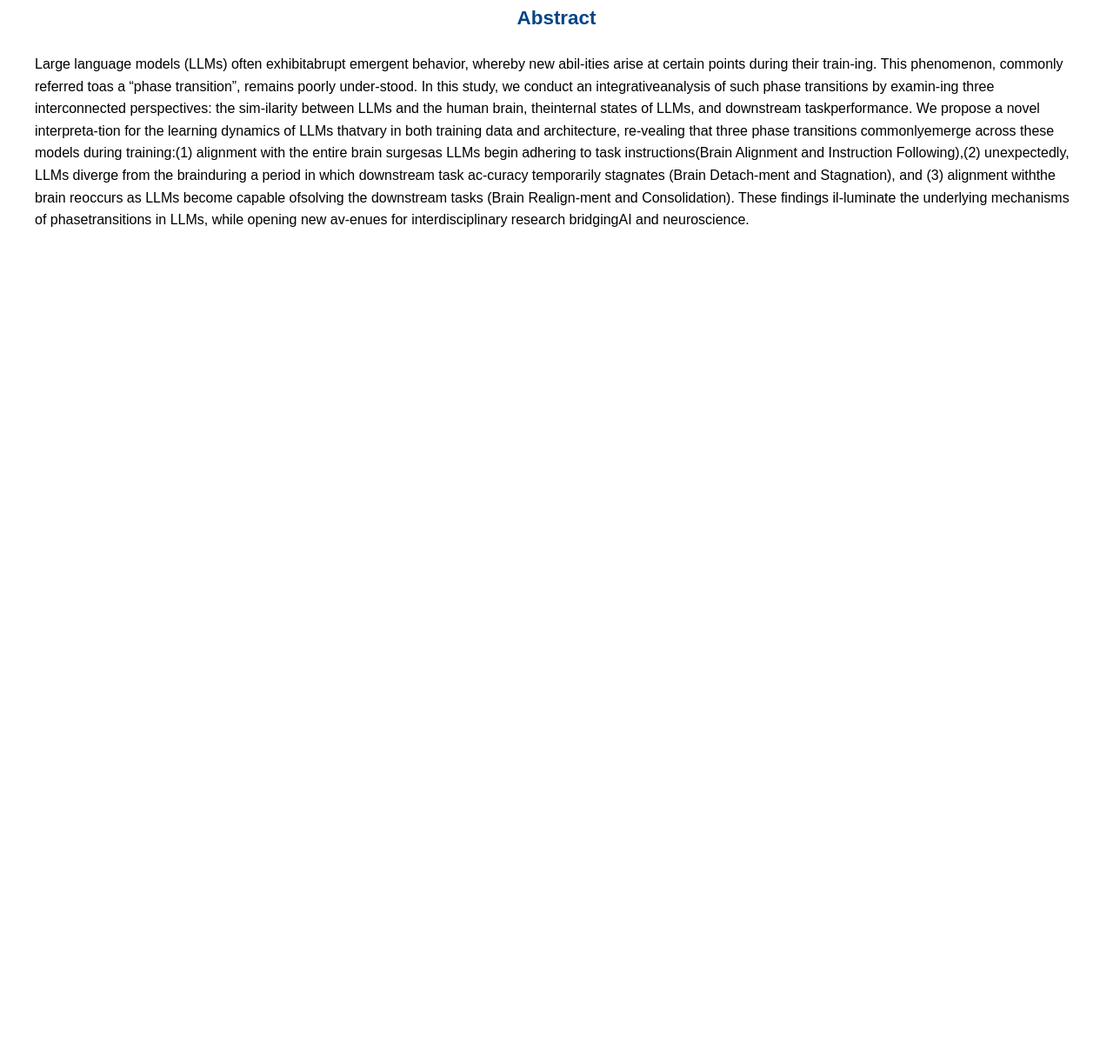
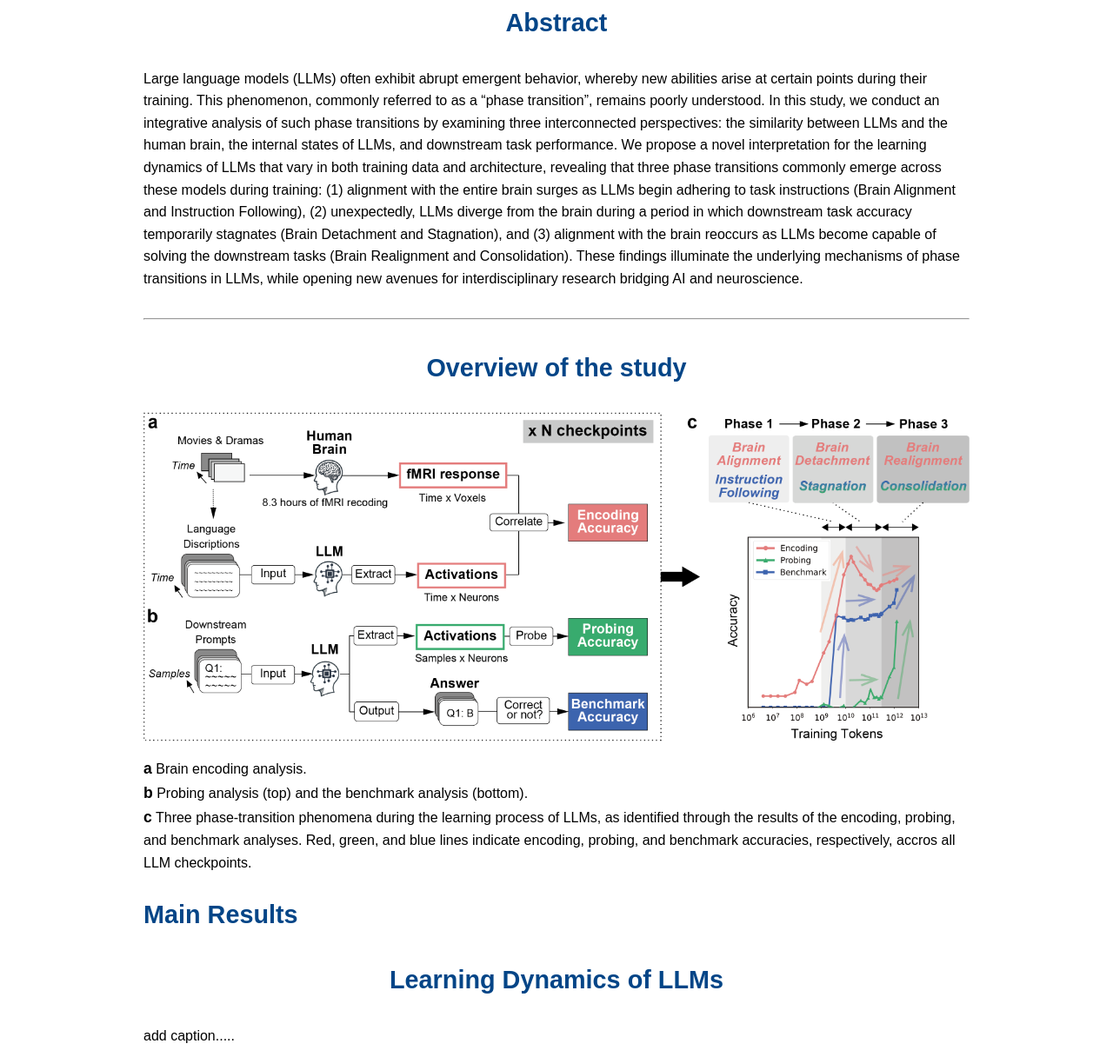
Before and after one commit to tadakeigo/test_build, a plain HTML site: page docs/index.html in a window 1280 px wide. Shown: the part 576-1792 px from the top of the page at 87% size. Before the commit the page ends 882 px from the top, so only its background shows below. Drawn offline with Linux system fonts and the light colour scheme.

Commit message:
revise style

```diff
--- a/docs/index.html
+++ b/docs/index.html
@@ -4,39 +4,53 @@
   <meta charset="UTF-8">
   <title>High-resolution image reconstruction with latent diffusion models from human brain activity</title>
   <style>
+    /* for body */
     body {
       font-family: Arial, sans-serif;
       margin: 40px;
+      max-width: 950px;
+      margin: 40px auto;
+      padding: 0 20px; /* for smart phone*/
       line-height: 1.6;
     }
+    /* for h1 */
     h1 {
       font-size: 1.8em;
       margin-bottom: 80px;
-      color:#034587;
+      color: #034587;
       text-align: center;
     }
+    /* for h2 */
     h2 {
-      font-size: 1.4em;
+      font-size: 1.8em;
       margin-bottom: 1em;
-      color:#034587;
+      color: #034587;
       text-align: center;
     }
+    .result {
+      text-align: left;
+    }
+    /* for p */
     .subtitle {
       font-size: 1.6em;
       margin-bottom: 1em;
       text-align: center;
     }
     .highlight {
-        color: #e30a0a; /* ACR 2025の文字だけ赤にする */
-      }
+      color: #e30a0a;
+    }
+    .bold {
+      font-size: 1.1em;
+      font-weight: 800;
+    }
     .authors, .affiliations {
       margin: 0;
       padding: 0;
       text-align: center;
     }
     .links {
-        text-align: center;
-      }
+      text-align: center;
+    }
     .links a {
       margin-right: 1em;
       text-decoration: none;
@@ -45,8 +59,23 @@
     .links a:hover {
       text-decoration: underline;
     }
+    /* for hr */
     hr {
       margin: 2em 0;
+    }
+    /* for img */
+    .overview-img {
+      display: block;
+      margin: 0 auto;
+      max-width: 100%;
+      height: auto;
+    }
+    .rusults1-img, .rusults2-img, .rusults3-img, .rusults4-img {
+      display: block;
+      margin: 0 auto;
+      max-width: 100%;
+      height: auto;
+      margin-bottom: 80px;
     }
   </style>
 </head>
@@ -73,7 +102,6 @@
     <sup>‡</sup>Equal last author<br>
   </p>
 
-
   <p class="links">
     <a href="#" target="_blank">Paper</a>
     <a href="#" target="_blank">Technical Paper</a>
@@ -84,18 +112,41 @@
 
   <hr>
 
+  <!--Abstract section-->
   <h2>Abstract</h2>
   <p>
-    Large language models (LLMs) often exhibitabrupt emergent behavior, whereby new abil-ities arise at certain points during their train-ing. This phenomenon, commonly referred toas a “phase transition”, remains poorly under-stood. In this study, we conduct an integrativeanalysis of such phase transitions by examin-ing three interconnected perspectives: the sim-ilarity between LLMs and the human brain, theinternal states of LLMs, and downstream taskperformance. We propose a novel interpreta-tion for the learning dynamics of LLMs thatvary in both training data and architecture, re-vealing that three phase transitions commonlyemerge across these models during training:(1) alignment with the entire brain surgesas LLMs begin adhering to task instructions(Brain Alignment and Instruction Following),(2) unexpectedly, LLMs diverge from the brainduring a period in which downstream task ac-curacy temporarily stagnates (Brain Detach-ment and Stagnation), and (3) alignment withthe brain reoccurs as LLMs become capable ofsolving the downstream tasks (Brain Realign-ment and Consolidation). These findings il-luminate the underlying mechanisms of phasetransitions in LLMs, while opening new av-enues for interdisciplinary research bridgingAI and neuroscience.
+    Large language models (LLMs) often exhibit abrupt emergent behavior, whereby new abilities arise at certain points during their training. This phenomenon, commonly referred to as a “phase transition”, remains poorly understood. In this study, we conduct an integrative analysis of such phase transitions by examining three interconnected perspectives: the similarity between LLMs and the human brain, the internal states of LLMs, and downstream task performance. We propose a novel interpretation for the learning dynamics of LLMs that vary in both training data and architecture, revealing that three phase transitions commonly emerge across these models during training: (1) alignment with the entire brain surges as LLMs begin adhering to task instructions (Brain Alignment and Instruction Following), (2) unexpectedly, LLMs diverge from the brain during a period in which downstream task accuracy temporarily stagnates (Brain Detachment and Stagnation), and (3) alignment with the brain reoccurs as LLMs become capable of solving the downstream tasks (Brain Realignment and Consolidation). These findings illuminate the underlying mechanisms of phase transitions in LLMs, while opening new avenues for interdisciplinary research bridging AI and neuroscience.
   </p>
 
+  <hr>
+
+  <!--Overview section-->
+  <h2>Overview of the study</h2>
+  <img src="./img/methods-overview-new.png" alt="Study Overview" class="overview-img">
   <p>
-
+    <span class="bold">a</span> Brain encoding analysis.<br>
+    <span class="bold">b</span> Probing analysis (top) and the benchmark analysis (bottom).<br>
+    <span class="bold">c</span> Three phase-transition phenomena during the learning process of LLMs, as identified through the results of the encoding, probing, and benchmark analyses. Red, green, and blue lines indicate encoding, probing, and benchmark accuracies, respectively, accros all LLM checkpoints.
   </p>
 
-  <p>
+  <!--Results section-->
+  <h2 class="result">Main Results</h2>
+  <h2>Learning Dynamics of LLMs</h2>
+  <p>add caption.....</p>
+  <img src="./img/result-phase-transitions.png" alt="Learning Dynamics" class="rusults1-img">
 
-  </p>
+
+  <h2>Changes in the Relationship with the Brain</h2>
+  <p>add caption.....</p>
+  <img src="./img/result-flatmap-new.png" alt="Relationship with the Brain" class="rusults2-img">
+
+  <h2>Evolution of LLM Internal Representations for Downstream Tasks</h2>
+  <p>add caption.....</p>
+  <img src="./img/result-probing.png" alt="Evolution of LLM Internal Representations" class="rusults3-img">
+
+  <h2>Changes in the Nature of Activations</h2>
+  <p>add caption.....</p>
+  <img src="./img/result-ckpt-cc-id.png" alt="Changes in the Nature of Activations" class="rusults4-img">
 
 </body>
 </html>
```
Also changed, not shown: docs/img/methods-overview-new.png (added), docs/img/result-ckpt-cc-id.png (added), docs/img/result-phase-transitions.png (added), docs/img/result-probing.png (added), 1 other file.
